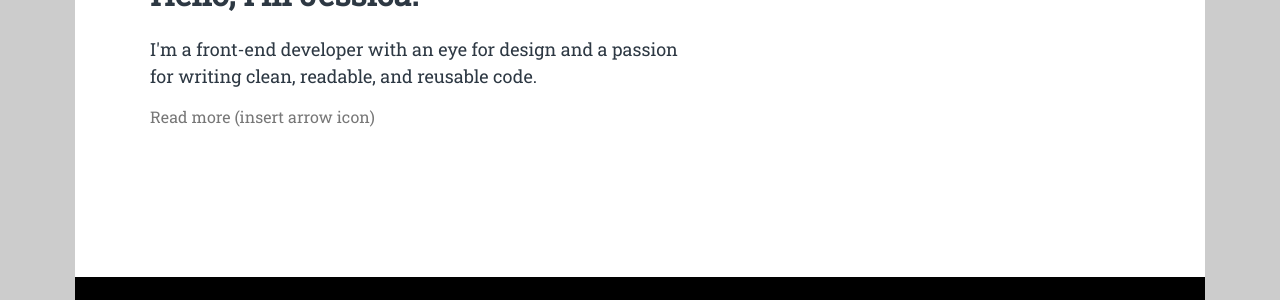
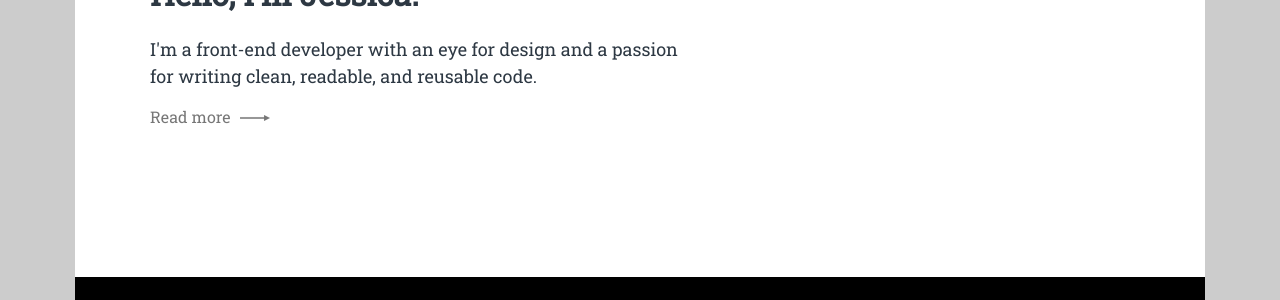
Before and after one commit to jessicaosei/jessicaosei.com, a Jekyll site: the page built from index.html, in a window 1280 px wide. Shown: the part 333-633 px from the top of the page. Built offline with Jekyll 4.4.1, drawn with Linux system fonts in a browser that asks for light colours; Markdown is read by kramdown in place of the engine named in the settings; comment, search, counter and statistics services are not loaded.

Commit message:
Add arrow icon to links

```diff
--- a/css/style.scss
+++ b/css/style.scss
@@ -54,6 +54,20 @@ li {
 	position: relative;
 	padding: 109px 45px 45px;
 	box-sizing: border-box;
+}
+
+.link {
+	@include layout-flex;
+	@include layout-horizontal;
+	@include layout-center;
+}
+
+.icon-arrow {
+	display: inline-block;
+	width: 30px;
+	height: auto;
+	margin-top: 3px;
+	margin-left: 10px;
 }
 
 /* Body Overlay Styles */
--- a/index.html
+++ b/index.html
@@ -6,7 +6,21 @@ title: Jessica Agyemang | Front-End Developer
         <div class="block-text">
           <h1>Hello, I'm Jessica.</h1>
           <p class="block-paragraph">I'm a front-end developer with an eye for design and a passion for writing clean, readable, and reusable code.</p>
-          <a href="/about/">Read more <span>(insert arrow icon)</span></a>
+          <a href="/about/" class="link">Read more
+            <svg class="icon icon-arrow" version="1.1" id="Layer_1" xmlns="http://www.w3.org/2000/svg" xmlns:xlink="http://www.w3.org/1999/xlink" x="0px" y="0px" width="486.623px" height="96.006px" viewBox="633.148 238.297 486.623 96.006" enable-background="new 633.148 238.297 486.623 96.006" xml:space="preserve">
+              <g>
+                <title>background</title>
+                <rect x="568.8" y="-7.2" fill="none" width="590.4" height="590.4"/>
+              </g>
+              <g>
+                <title>Layer 1</title>
+                <g>
+                  <path class="icon-arrow-path" fill="#777777" stroke="#777777" stroke-width="0.872" d="M1119.771,286.3l-96.01-48.003v36.23H633.148v23.546h390.613
+                    v36.229L1119.771,286.3z"/>
+                </g>
+              </g>
+            </svg>
+          </a>
         </div>
       </section>
 
```
Also changed, not shown: contact/index.html (+15 -1 lines), images/icons/arrow.svg (added).
